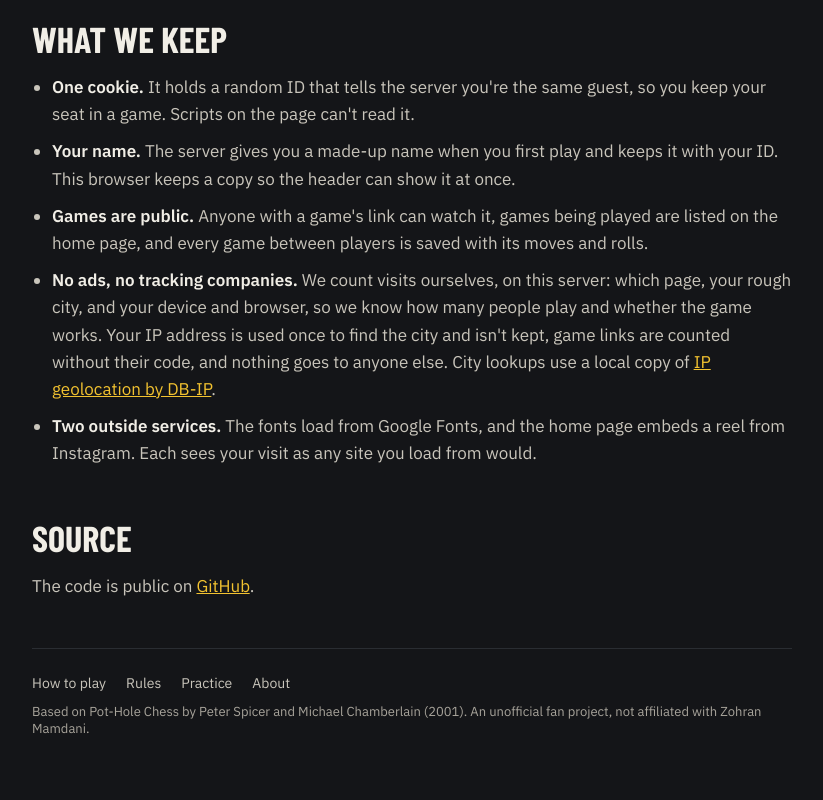
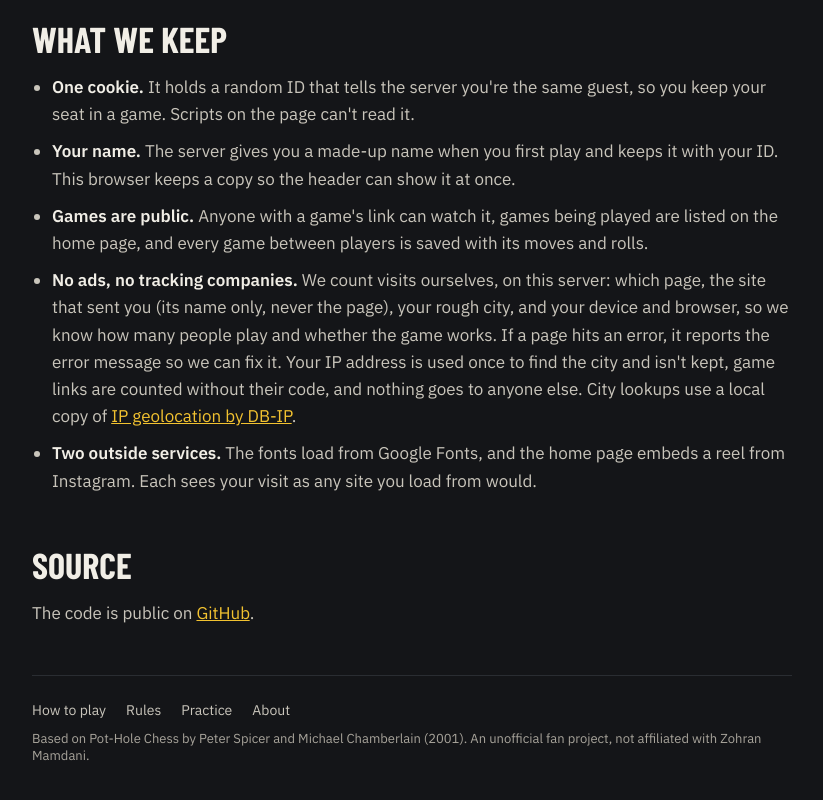
Before and after one commit to josephsintum/mamdani-chess, a SvelteKit app in the folder web/: page /about in a window 1280 px wide. Shown: the part 771-1571 px from the top of the page, without its empty margins (80-903 px from the left). Before the commit the page ends 1548 px from the top, so only its background shows below. Built offline with nearby package versions, Linux system fonts and the light colour scheme; a web font is replaced by a local one.

Commit message:
web: About says we keep the referring site's name and pages report their errors

```diff
--- a/web/src/routes/about/+page.svelte
+++ b/web/src/routes/about/+page.svelte
@@ -72,10 +72,11 @@
 					the home page, and every game between players is saved with its moves and rolls.
 				</li>
 				<li>
-					<strong>No ads, no tracking companies.</strong> We count visits ourselves, on this server: which page, your
-					rough city, and your device and browser, so we know how many people play and whether the game works. Your IP
-					address is used once to find the city and isn't kept, game links are counted without their code, and nothing
-					goes to anyone else. City lookups use a local copy of
+					<strong>No ads, no tracking companies.</strong> We count visits ourselves, on this server: which page, the site
+					that sent you (its name only, never the page), your rough city, and your device and browser, so we know how
+					many people play and whether the game works. If a page hits an error, it reports the error message so we can
+					fix it. Your IP address is used once to find the city and isn't kept, game links are counted without their
+					code, and nothing goes to anyone else. City lookups use a local copy of
 					<a href="https://db-ip.com" target="_blank" rel="noopener">IP geolocation by DB-IP</a>.
 				</li>
 				<li>
```
